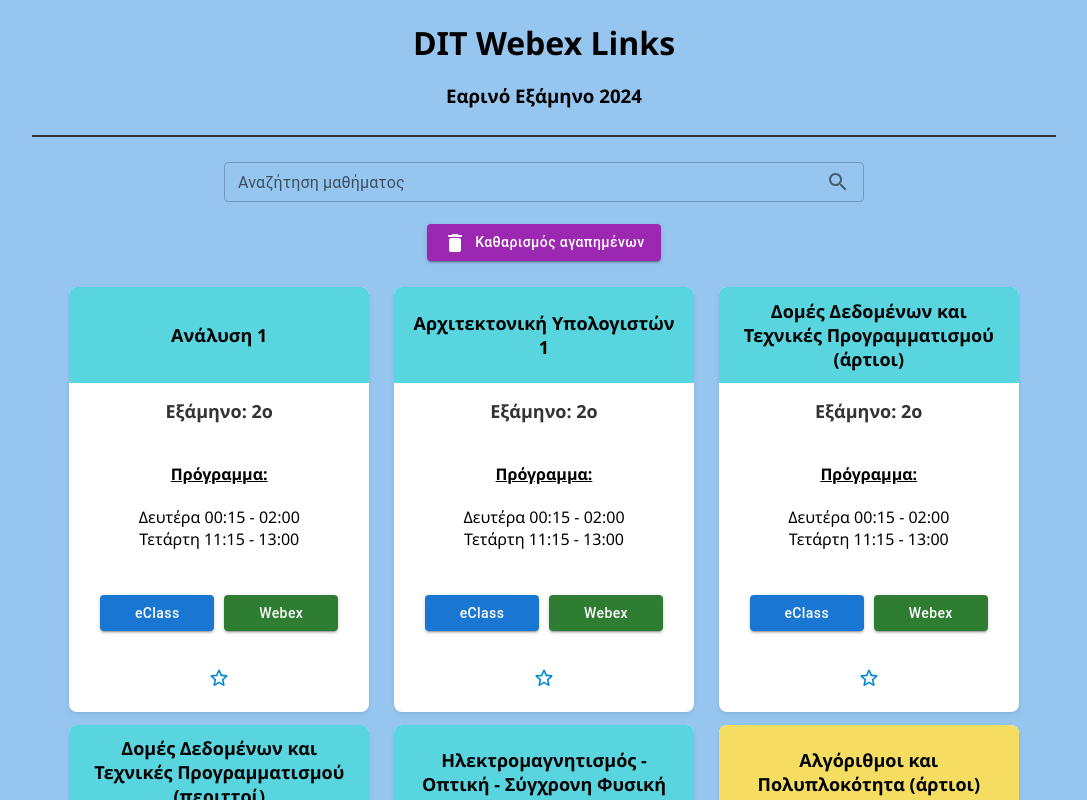
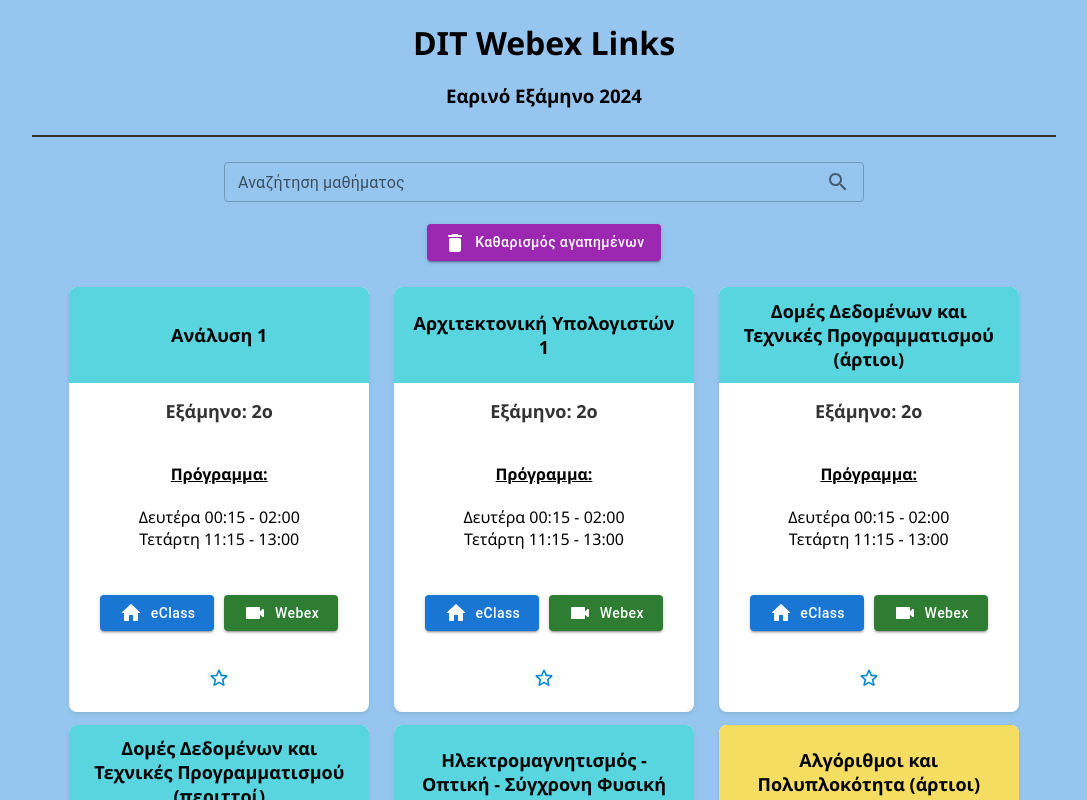
Before and after one commit to mgiannopoulos24/DIT-Webex-Links, a React (Create React App) app: page / in a window 1280 px wide. Shown: the top 800 px of the page, without its empty margins (96-1183 px from the left). Built offline with nearby package versions, Linux system fonts and the light colour scheme.

Commit message:
Added button Icons

```diff
--- a/src/CustomCard/CustomCard.jsx
+++ b/src/CustomCard/CustomCard.jsx
@@ -2,6 +2,8 @@ import "./CustomCard.css";
 import Button from "@mui/material/Button";
 import StarIcon from '@mui/icons-material/StarRounded';
 import StarBorderIcon from '@mui/icons-material/StarBorderRounded';
+import VideocamRoundedIcon from '@mui/icons-material/VideocamRounded';
+import HomeRoundedIcon from '@mui/icons-material/HomeRounded';
 
 const CustomCard = ({ title, schedule, webex, eclass, semester, isFavorite, toggleFavorite }) => {
   const semesterColors = {
@@ -34,7 +36,7 @@ const CustomCard = ({ title, schedule, webex, eclass, semester, isFavorite, togg
         <h1>{title}</h1>
       </div>
       <div className="content" style={{ flex: '1', display: 'flex', flexDirection: 'column', justifyContent: 'space-between' }}>
-        <h6 style={{ fontWeight: "bold",fontSize:18 }}>Εξάμηνο: {semester}ο</h6>
+        <h6 style={{ fontWeight: "bold", fontSize: 18 }}>Εξάμηνο: {semester}ο</h6>
         <div className="schedule-section">
           <h4 style={{ textDecoration: "underline", textAlign: "center" }}>Πρόγραμμα:</h4>
           <ul style={{ listStyle: "none", padding: "0", textAlign: "center" }}>
@@ -44,8 +46,16 @@ const CustomCard = ({ title, schedule, webex, eclass, semester, isFavorite, togg
           </ul>
         </div>
         <div className="button-section" style={{ textAlign: 'center', marginBottom: '16px' }}>
-          <Button variant="contained" color="primary" href={eclass}>eClass</Button>
-          <Button variant="contained" color="success" href={webex}>Webex</Button>
+          <Button variant="contained" color="primary" href={eclass}>
+            <HomeRoundedIcon />
+            &nbsp;
+            eClass
+          </Button>
+          <Button variant="contained" color="success" href={webex}>
+            <VideocamRoundedIcon />
+            &nbsp;
+            Webex
+          </Button>
         </div>
         <div className="favorite-section">
           <Button variant="text" color="info" onClick={handleFavoriteToggle}>
```
